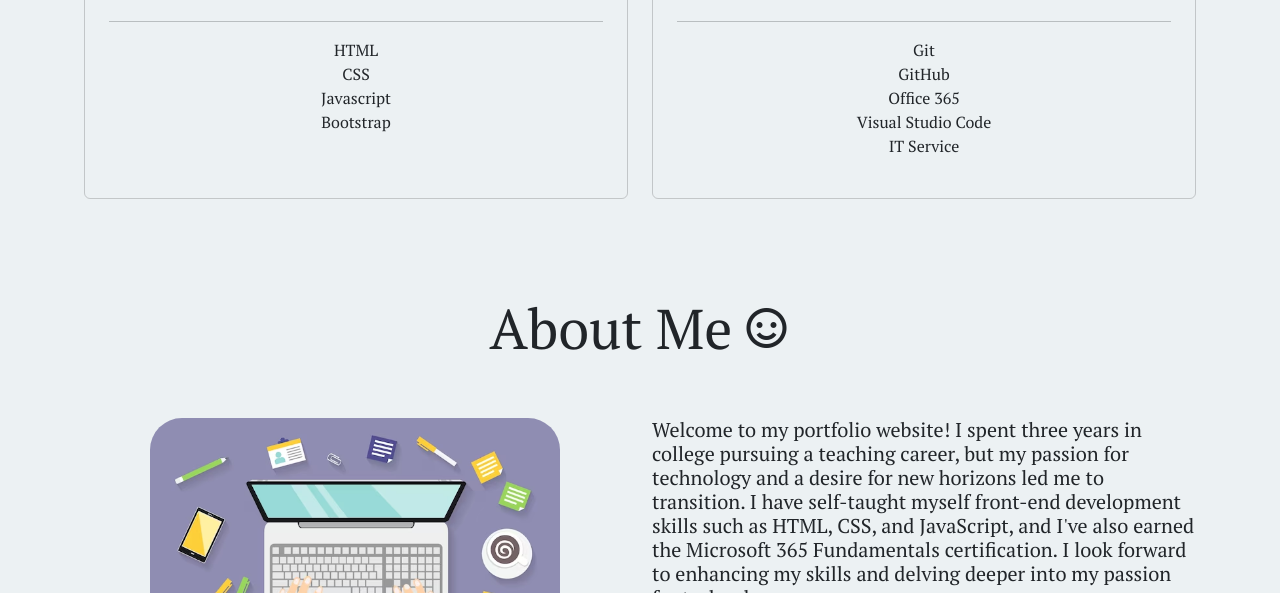
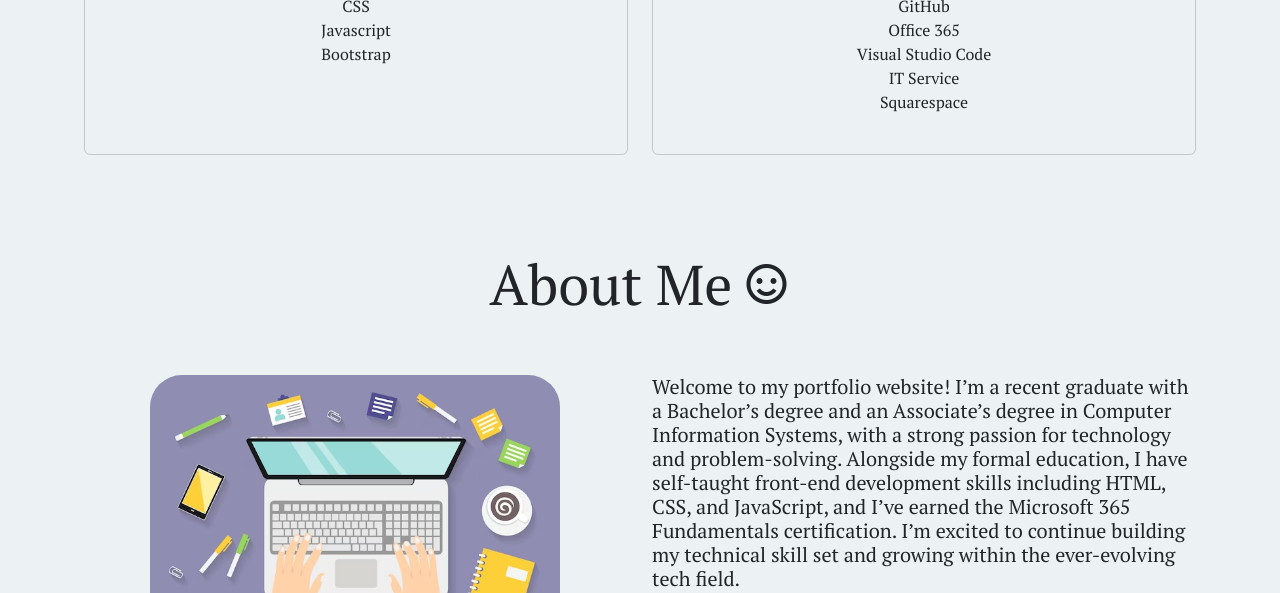
Before and after one commit to brooke-alison/Brooke-s-Portfolio-Website, a plain HTML site: page index.html in a window 1280 px wide. Shown: the part 1030-1623 px from the top of the page. Drawn offline with nearby package versions, Linux system fonts and the light colour scheme.

Commit message:
updated information

```diff
--- a/index.html
+++ b/index.html
@@ -71,8 +71,7 @@
               Hello, I'm Brooke Focht!
             </h1>
             <h2 class="p-4 mx-3 text-center fs-3">
-              I am a Computer Scientist currently looking for employment
-              opportunities.
+              Building a Career in Technology
             </h2>
             <div
               class="display-3 d-flex justify-content-center pt-4 mt-3 text-center"
@@ -150,6 +149,7 @@
                 <li>Office 365</li>
                 <li>Visual Studio Code</li>
                 <li>IT Service</li>
+                <li>Squarespace</li>
               </ul>
             </div>
           </div>
@@ -175,13 +175,7 @@
           </div>
           <div class="col-md-6">
             <h3 class="about-me-paragraph fs-5 p-1 p-md-0">
-              Welcome to my portfolio website! I spent three years in college
-              pursuing a teaching career, but my passion for technology and a
-              desire for new horizons led me to transition. I have self-taught
-              myself front-end development skills such as HTML, CSS, and
-              JavaScript, and I've also earned the Microsoft 365 Fundamentals
-              certification. I look forward to enhancing my skills and delving
-              deeper into my passion for technology.
+              Welcome to my portfolio website! I’m a recent graduate with a Bachelor’s degree and an Associate’s degree in Computer Information Systems, with a strong passion for technology and problem-solving. Alongside my formal education, I have self-taught front-end development skills including HTML, CSS, and JavaScript, and I’ve earned the Microsoft 365 Fundamentals certification. I’m excited to continue building my technical skill set and growing within the ever-evolving tech field.
             </h3>
 
             <div class="d-flex justify-content-center align-self-center">
```
